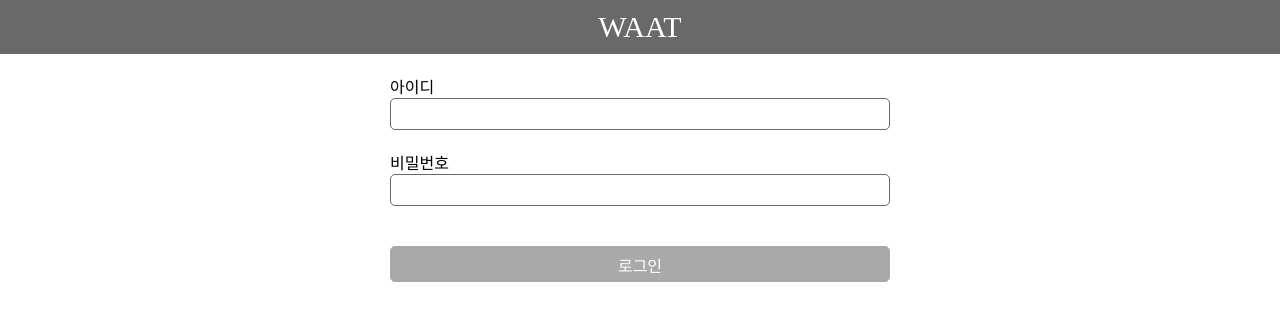
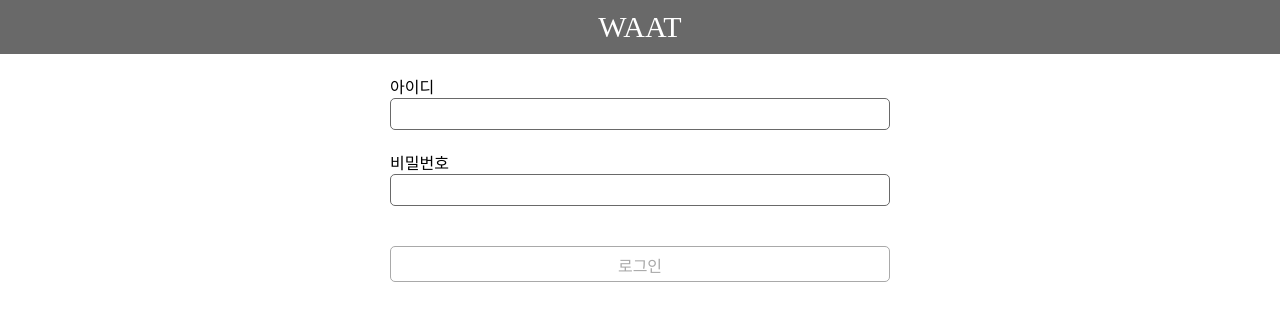
Before and after one commit to gnemek20/waatfront, a Vue app: page /signin in a window 1280 px wide. Shown: the top 320 px of the page. Built offline with nearby package versions, Linux system fonts and the light colour scheme; a web font is replaced by a local one; what vue-session would draw is missing.

Commit message:
signin 페이지 로그인 disabled 옵션 추가

```diff
--- a/src/views/sign/SignIn.vue
+++ b/src/views/sign/SignIn.vue
@@ -13,7 +13,7 @@
         </div>
       </div>
       <div class="flex full-width" style="margin-top: 20px;">
-        <WaatButton class="full-width" @click="signin">로그인</WaatButton>
+        <WaatButton class="full-width" @click="signin" :disabled="!submit">로그인</WaatButton>
       </div>
     </div>
   </div>
@@ -26,7 +26,8 @@ export default {
       user: {
         id: '',
         pwd: ''
-      }
+      },
+      submit: false
     }
   },
   methods: {
@@ -48,6 +49,10 @@ export default {
         }
       })
     }
+  },
+  updated() {
+    if (this.user.id.length > 0 && this.user.pwd.length > 0) this.submit = true
+    else this.submit = false
   }
 }
 </script>
```
